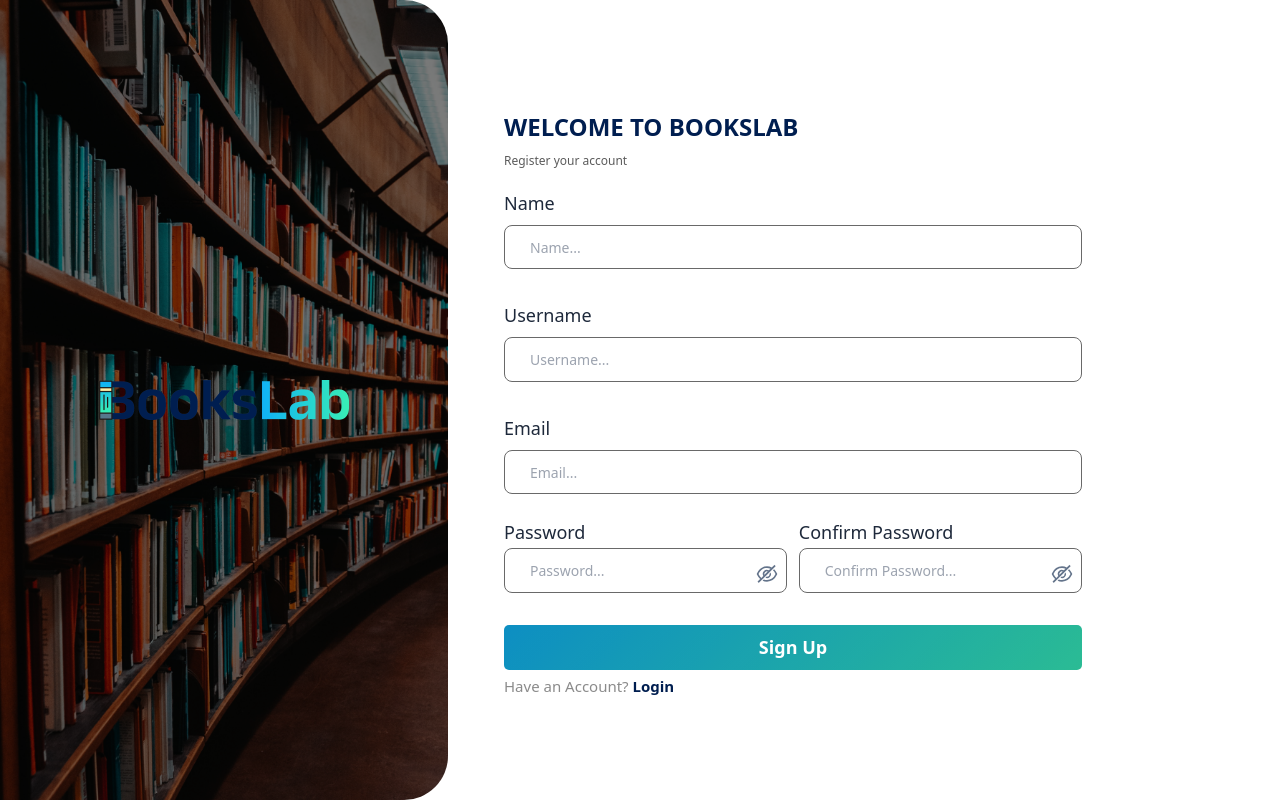
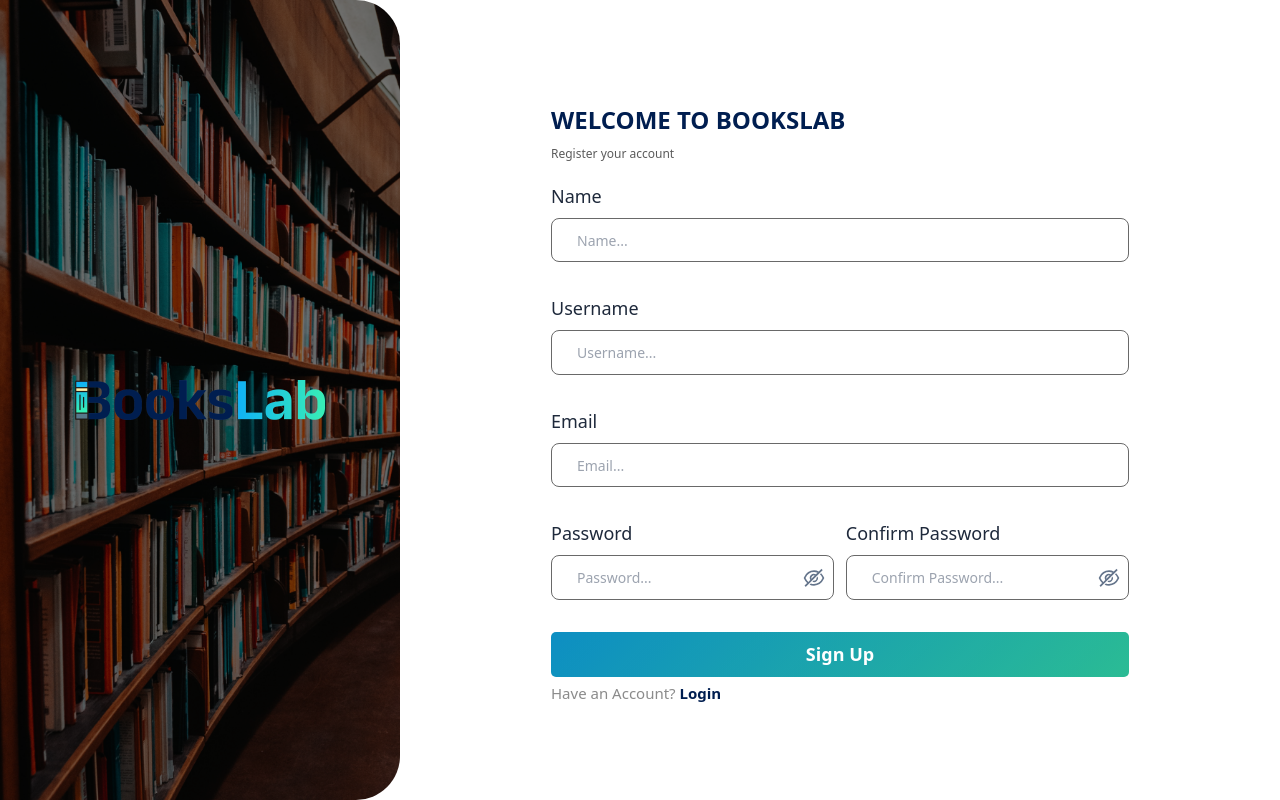
Before and after one commit to TechStarsCommunity/FE-Online_Library, a React (Vite) app: page /signup in a window 1280 px wide. Built offline with nearby package versions, Linux system fonts and the light colour scheme.

Commit message:
FIX header component and signup page

```diff
--- a/src/components/header.jsx
+++ b/src/components/header.jsx
@@ -2,15 +2,15 @@ import React from "react";
 import "../styles/header.css";
 import { BsList } from "react-icons/bs";
 import logo from "/booksLab_logo.png";
-
+import { Link } from "react-router-dom";
 const Header = () => {
     return (
         <React.Fragment>
-            <header className="flex flex-row items-center justify-between px-8 md:px-11 py-4 bg-white w-full z-[999]">
-                <div className="w-[6.5rem] md:w-[9.5rem] h-auto ">
-                    <img src={logo} alt="" className="max-w-[100%] w-[8rem] md:w-[9rem]" />
+            <header className="flex flex-row items-center justify-between gap-2.5 px-8 md:px-11 py-4 bg-white w-full z-[999]">
+                <div>
+                    <img src={logo} alt="" className="max-w-[100%]  h-auto w-40"  />
                 </div>
-                <div className="flex flex-row items-center justify-between md:w-1/2 header-links-parent">
+                <div className="flex flex-row items-center justify-between  header-links-parent gap-4">
                     <ul className="md:flex hidden flex-row gap-2.5">
                         <li>
                             <a
--- a/src/pages/signup.jsx
+++ b/src/pages/signup.jsx
@@ -20,12 +20,15 @@ const Signup = () => {
     return (
         <React.Fragment>
             <div className="main">
-                <div className="left-section">
+                <section className="left-section">
+
                         <div className="imgg">
                             <div className="vector"></div>
+
                     </div>
-                </div>
-                <form onSubmit={handleSubmit(onSubmit)} className="right-section">
+                </section>
+                <section className="right-section">
+                    <form onSubmit={handleSubmit(onSubmit)} >
                         <div className="hdngs">
                             <h2>WELCOME TO BOOKSLAB</h2>
                             <p>Register your account</p>
@@ -93,6 +96,7 @@ const Signup = () => {
                             </Link>
                         </h5>
                     </form>
+                </section>
             </div>
         </React.Fragment>
     );
--- a/src/styles/signup.css
+++ b/src/styles/signup.css
@@ -1,9 +1,7 @@
 .main {
-    height: 100%;
-    width: auto;
+    margin:0;
     display: flex;
-    align-items: center;
-    gap: 3rem;
+    align-items:center;
     font-size: 15px;
 }
 
@@ -12,9 +10,7 @@
     align-items: center;
     background: url("/authPage_bg.png");
     background-size: cover;
-    object-fit: cover;
-    width: 35%;
-    height: 100vh;
+    min-height:100vh;
     border-radius: 0px 44px 44px 0px;
 }
 
@@ -36,7 +32,10 @@
 }
 
 .right-section {
-    padding: 0 0.5rem;
+    padding:  0.5rem;
+    width:auto;
+    margin:0 auto;
+
 }
 h2 {
     font-style: normal;
@@ -70,6 +69,7 @@ input[type="email"]:focus,
 input[type="password"]:focus {
     outline: none;
     background-color: #ffffff;
+    margin-top: -1rem;
 }
 label {
     display: block;
@@ -81,10 +81,11 @@ input[type="password"] {
     border-radius: 8px;
     background: #ffffff;
     border: 1px solid #696969;
-    margin-top: -6px;
+}
+input:focus{
+    border-color:blue;
 }
 .password-container {
-    margin-top: -0.5rem;
     display: flex;
     flex-direction: row;
     gap: 2%;
@@ -114,4 +115,9 @@ span {
 }
 @media only screen and  (max-width:768px){
     .left-section{display:none;}
+    .right-section{
+        width:100%;
+        margin:4rem auto;
+    }
+
 }
```
Lines whose indentation alone changed are shown as unchanged.
